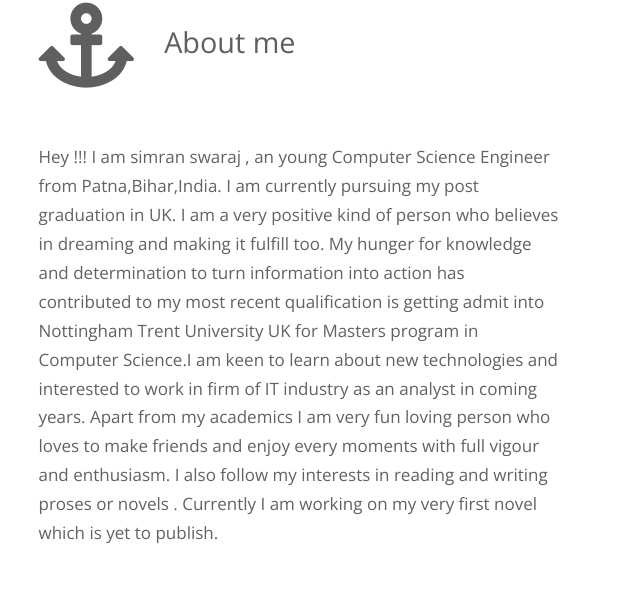
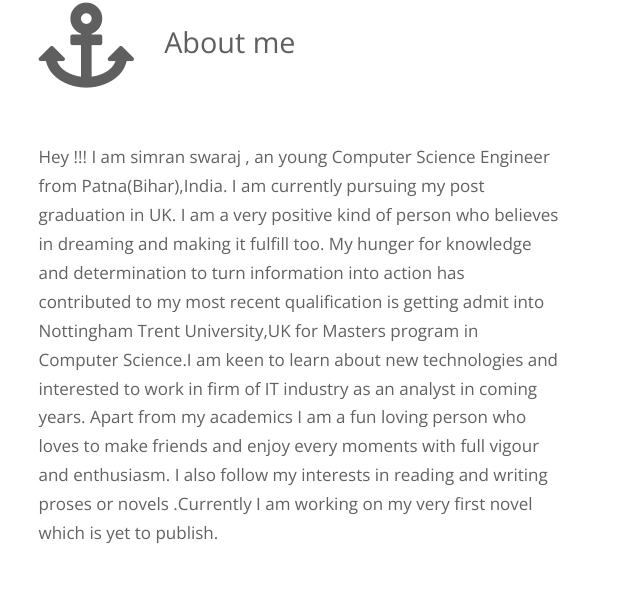
Before and after one commit to jaibhola/simranswaraj.github.io, a plain HTML site: page index.html in a window 1280 px wide. Shown: the part 978-1576 px from the top of the page, 0-640 px from the left. Drawn offline with nearby package versions, Linux system fonts and the light colour scheme.

Commit message:
Update index.html

```diff
--- a/index.html
+++ b/index.html
@@ -109,8 +109,8 @@ http://www.tooplate.com/view/2111-pro-line
             <h3 class="tm-feature-h">About me</h3>
           </header>
           <p>
-            Hey !!! I am simran swaraj , an young Computer Science Engineer from Patna,Bihar,India. I am currently pursuing my post graduation in UK.
-           I am a very positive kind of person who believes in dreaming and making it fulfill too. My hunger for knowledge and determination to turn information into action has contributed to my most recent qualification is getting admit into Nottingham Trent University UK for Masters program in Computer Science.I am keen to learn about new technologies and interested to work in firm of IT industry as an analyst in coming years. Apart from my academics I am very fun loving person who loves to make friends and enjoy every moments with full vigour and enthusiasm. I also follow my interests in reading and writing proses or novels . Currently I am working on my very first novel which is yet to publish.
+            Hey !!! I am simran swaraj , an young Computer Science Engineer from Patna(Bihar),India. I am currently pursuing my post graduation in UK.
+           I am a very positive kind of person who believes in dreaming and making it fulfill too. My hunger for knowledge and determination to turn information into action has contributed to my most recent qualification is getting admit into Nottingham Trent University,UK for Masters program in Computer Science.I am keen to learn about new technologies and interested to work in firm of IT industry as an analyst in coming years. Apart from my academics I am a fun loving person who loves to make friends and enjoy every moments with full vigour and enthusiasm. I also follow my interests in reading and writing proses or novels .Currently I am working on my very first novel which is yet to publish.
           </p>
 
         </section>
```
